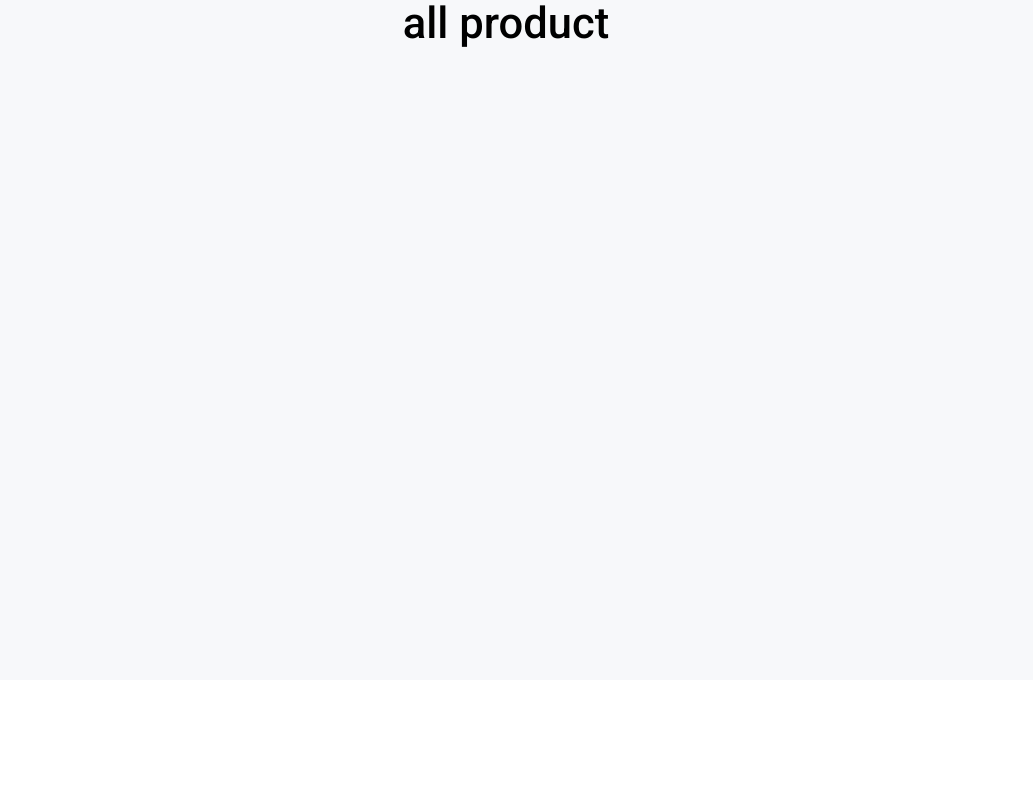
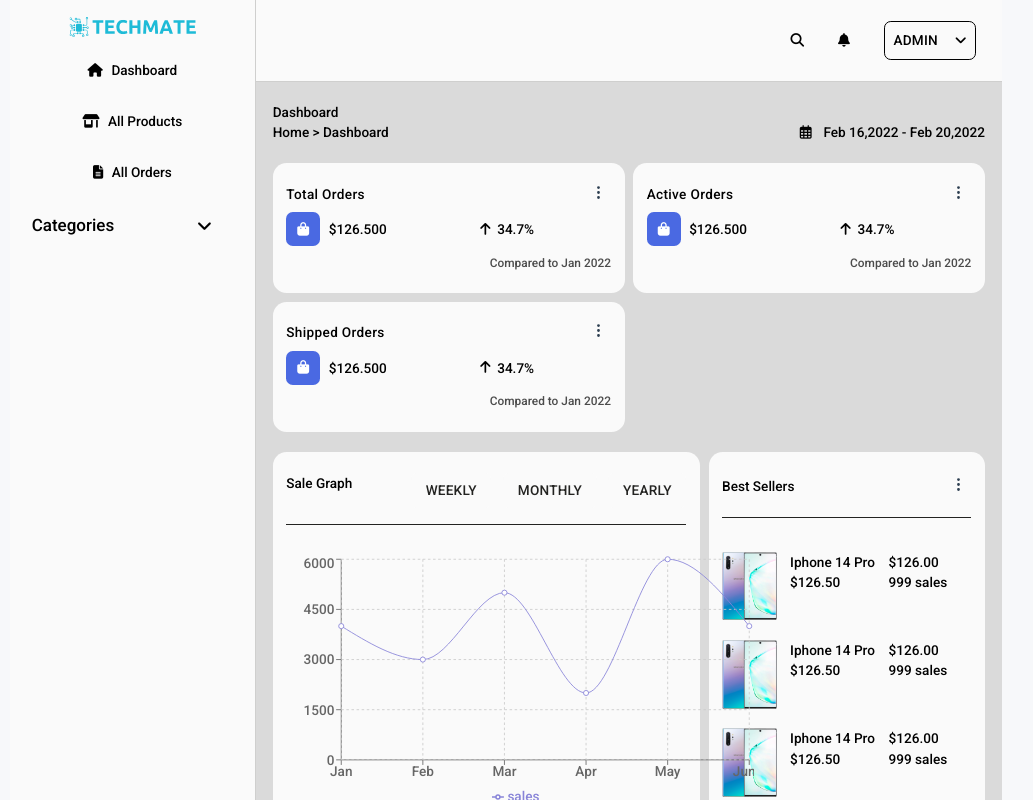
Before and after one commit to fellahmohamed/front-techmate, a React (Create React App) app: page /admin/allproducts in a window 1280 px wide. Shown: the top 800 px of the page, without its empty margins (134-1167 px from the left). Built offline with nearby package versions, Linux system fonts and the light colour scheme.

Commit message:
this is a test

```diff
--- a/src/App.js
+++ b/src/App.js
@@ -10,6 +10,7 @@ import SingIn from "./auth/SingIn";
 import SingUp from "./auth/SingUp";
 import Admin from './admin-dashboard-ecommerce/src/Admin.js';
 import { CreateProduct } from './admin-dashboard-ecommerce/src/pages/createProduct.js';
+import { AllProducts } from './admin-dashboard-ecommerce/src/pages/allProducts';
 
 
 
@@ -22,7 +23,7 @@ function App() {
           <Route path="/register" element={<SingUp />}/>
           <Route path="/forgetpassword" element={<ForgetPassword />}/>
           <Route path="/admin" element={<Admin />}/>
-          <Route path='/admin/allproducts' element={<h1>all product</h1>}></Route>
+          <Route path='/admin/allproducts' element={<AllProducts/>}></Route>
           <Route path="/admin/createproduct" element={<CreateProduct />} />
 
   </Routes>)
--- a/src/admin-dashboard-ecommerce/src/components/navbar.js
+++ b/src/admin-dashboard-ecommerce/src/components/navbar.js
@@ -1,14 +1,16 @@
 import '../css/admin.css'
 import React, { useState } from 'react';
 import logo from '../images/new-logo.svg'
-import {Link} from 'react-router-dom'
+import { Link } from 'react-router-dom'
 import { useNavigate } from 'react-router-dom';
+import { useRef } from 'react';
 
 export const Navbar = () => {
     // vars and states********************************
     const [isDisplay, setDisplay] = useState(false)
     const [activeLink, setActiveLink] = useState('');
     const navigate = useNavigate()
+
 
     //Functions***********************************
 
@@ -17,40 +19,50 @@ export const Navbar = () => {
     }
 
     const handleActiveClick = (event) => {
+        console.log(event.target.textContent)
         setActiveLink(event.target.textContent);
 
     };
     // THE JSX*************************************
     return (
         <nav className="nav-container">
-            <div className='img-container hover:cursor-pointer' onClick={ () => navigate("/")}>
-                <img src={logo} width="300px"  alt="the logo" />
-            </div>
-
-            <div className={activeLink === 'Dashboard' ? 'link-container active' : 'link-container'} onClick={handleActiveClick}>
-                <i className="fa-solid fa-house"></i>
-                <Link to="/admin" className='link' >Dashboard</Link>
-
-
+            <div className='img-container hover:cursor-pointer' onClick={() => navigate("/")}>
+                <img src={logo} width="300px" alt="the logo" />
             </div>
 
 
+            <Link to="/admin" className="link">
+                <div className={activeLink === 'Dashboard' ? 'link-container active' : 'link-container'} onClick={handleActiveClick}>
+                    <i className="fa-solid fa-house"></i>
+                    <p >Dashboard</p>
+                </div>
+            </Link>
+
+
+
+            <Link to="/admin/allproducts" className="link">
                 <div className={activeLink === 'All Products' ? 'link-container active' : 'link-container'} onClick={handleActiveClick}>
                     <i className="fa-solid fa-shop"></i>
-                <Link to="/admin/allproducts" className="link">All Products</Link>
+                    <p >All Products</p>
                 </div>
+            </Link>
 
-            <div className={activeLink === 'Create a new Product' ? 'link-container active' : 'link-container'} onClick={handleActiveClick}>
+
+            <Link to="/admin/createproduct" className="link">
+                <div className={activeLink === 'All Orders' ? 'link-container active' : 'link-container'} onClick={handleActiveClick}>
                 <i className="fa-solid fa-file-lines"></i>
-                <Link to="/admin/createproduct" className='link'>Create a new Product</Link>
+                    <p>All Orders</p>
+
                 </div>
+            </Link>
+
 
             <div className='cat'>
                 <p>Categories</p>
-                        <i className={`fa-solid   ${isDisplay ? "fa-angle-up": "fa-angle-down" }`} onClick={handleClick}></i>
+                <i className={`fa-solid   ${isDisplay ? "fa-angle-up" : "fa-angle-down"}`} onClick={handleClick}></i>
             </div>
-                    <div className={`cat-container ${isDisplay ? "visible": "hidden"}`}  >
-                        <div style={{minHeight: 0, display: "grid", gap: "10px"}}>
+            <div className={`cat-container ${isDisplay ? "visible" : "hidden"}`}  >
+                <div style={{ minHeight: 0, display: "grid", gap: "10px" }}>
                     <div className="category">
                         <p>Speakers</p>
                         <span>32</span>
@@ -98,6 +110,6 @@ export const Navbar = () => {
 
 
 
-        </nav>
+        </nav >
     )
 }
--- a/src/admin-dashboard-ecommerce/src/css/admin.css
+++ b/src/admin-dashboard-ecommerce/src/css/admin.css
@@ -59,7 +59,7 @@
     flex-direction: column;
     align-items: center;
     background-color: #fafafa;
-    gap: 10px;
+    gap: 20px;
     transition: 1s;
 
 
@@ -73,7 +73,8 @@
     max-width: 100%;
     object-fit: cover;
   }
- .nav-container .link-container {
+
+ /* .nav-container .link-container {
   display: flex;
   justify-content: start;
   width: 50%;
@@ -82,17 +83,36 @@
   height: 50px;
   align-items: center;
   transition: 0.3s;
+ } */
+ .nav-container .link {
+  text-decoration: none;
+ }
+ .nav-container .link-container {
+  display: flex;
+  gap: 10px;
+  width: 100%;
+  align-items: center;
+  /* justify-content: center; */
+  justify-content: flex-start;
+  transition: 0.3s;
+  padding: 8px 16px;
+  color: black;
  }
  .active {
   background-color: var(--main-blue);
-  padding: 4px 8px;
+  padding: 8px 16px;
   border-radius: 8px;
   font-weight: 450;
-
+  color: white !important;
+ }
+ .activeS {
+    background-color: var(--main-blue);
+    padding: 8px 16px;
+    border-radius: 8px;
+    font-weight: 450;
  }
  .nav-container .link-container:hover {
   background-color: var(--main-blue);
-  padding: 4px 8px;
   border-radius: 8px;
   font-weight: bold;
   cursor: pointer;
@@ -100,19 +120,16 @@
  }
 
 
- .nav-container .link-container:nth-child(4) {
+
+ /* .nav-container .link-container:nth-child(4) {
   margin-bottom: 5px;
- }
-  .nav-container .link-container .link {
-  text-decoration: none;
-  color: black;
  }
 
 
-
+/*
  .nav-container .link-container i {
   margin-right: 10px;
- }
+ } */
 
   .nav-container .cat {
     width: 212px;
@@ -495,8 +512,8 @@ button#u-btn {
     align-items: center;
   }
   .nav-container .link {
-    font-size: 10px;
-    width: 50%;
+    font-size: 100px;
+    width: 80%;
   }
   .active {
     background-color: var(--main-blue);
--- /dev/null
+++ b/src/admin-dashboard-ecommerce/src/pages/allProducts.js
@@ -0,0 +1,19 @@
+import { Navbar } from "../components/navbar"
+import { AdminDashboard } from "./adminDashboard"
+import { Footer } from "../components/footer"
+import { Header } from "../components/header"
+export const AllProducts = () => {
+
+    return (
+        <div style={{display: 'flex' }}  >
+        <Navbar/>
+        <div style={{flex: 1}}>
+          <Header />
+          <div style={{backgroundColor: '#dadada', paddingInline: "20px"}}>
+            <AdminDashboard/>
+          <Footer />
+          </div>
+        </div>
+      </div>
+    )
+}
```
Lines whose indentation alone changed are shown as unchanged.
